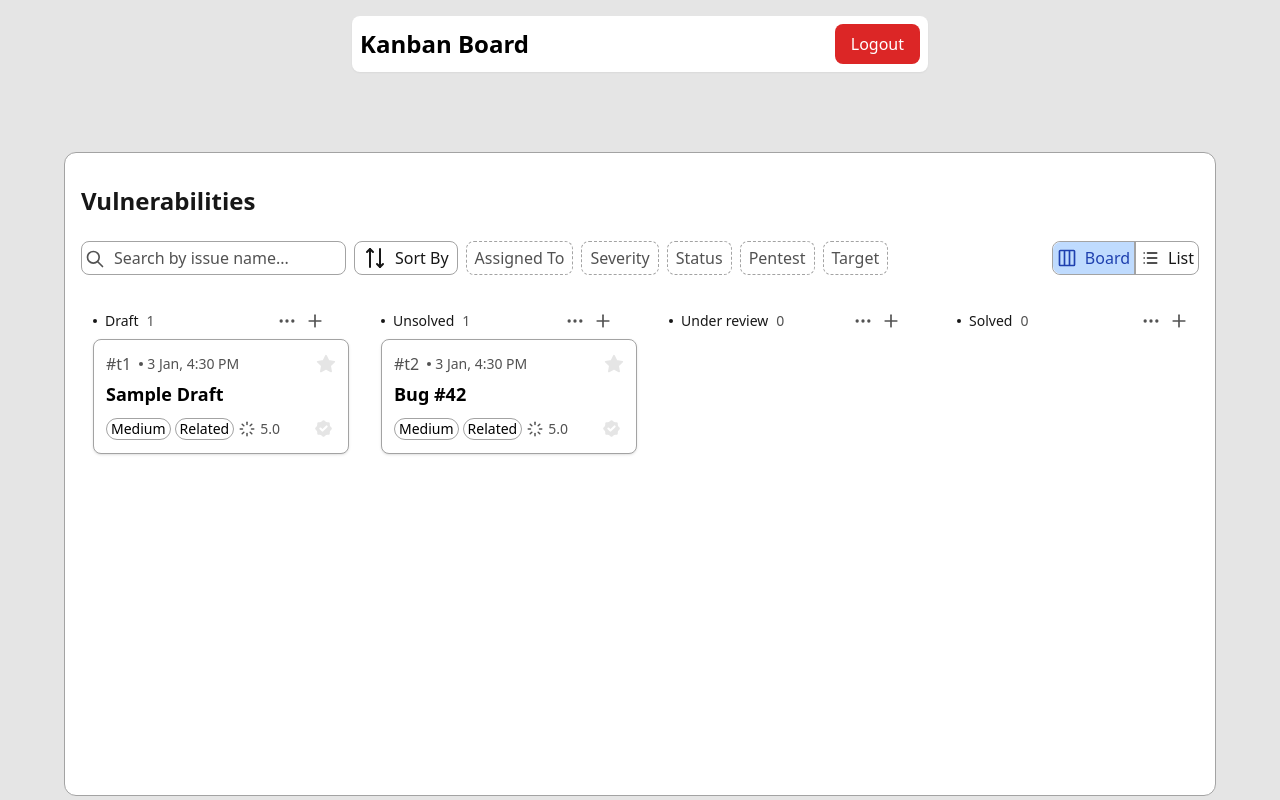
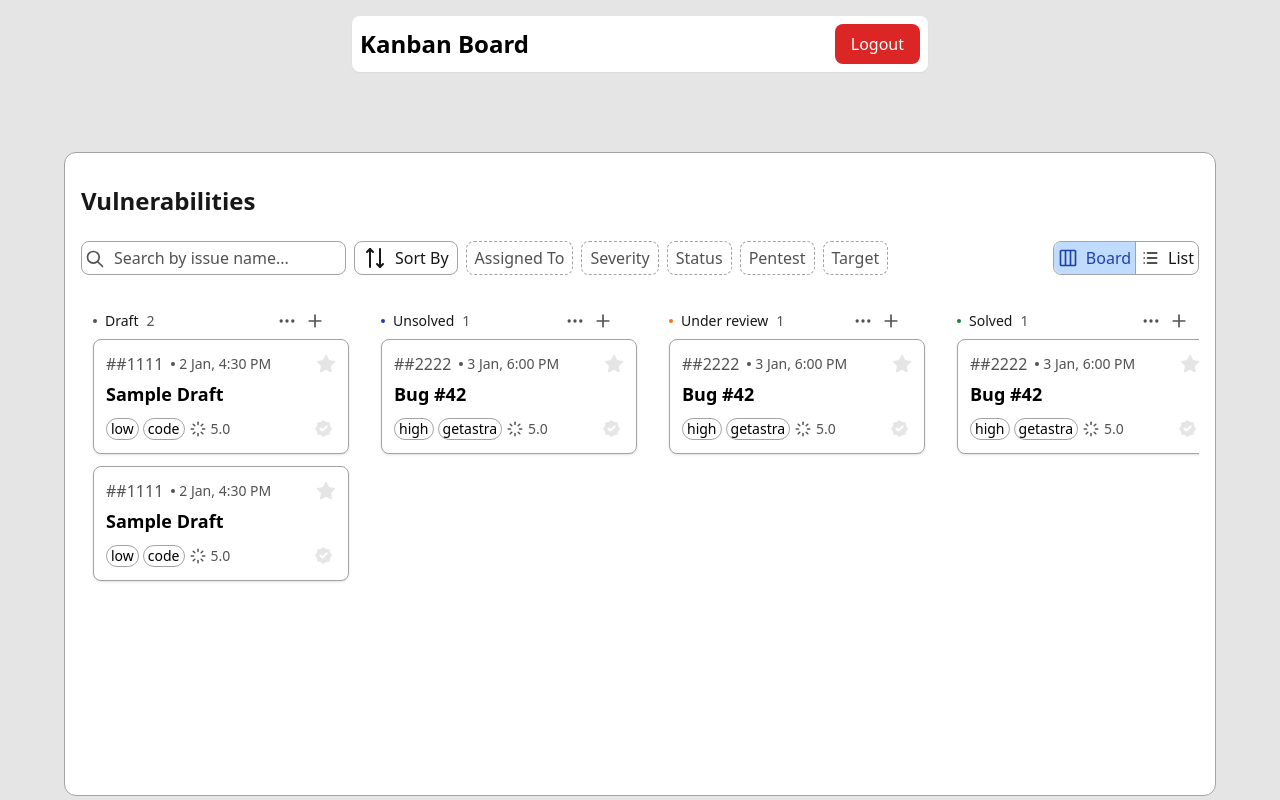
Before and after one commit to harshgolyan/kraftbase-assignment, a Next.js app: page /board in a window 1280 px wide. Built offline with nearby package versions, Linux system fonts and the light colour scheme; sample sign-in values are in the browser's storage.

Commit message:
tasks synced with store

```diff
--- a/app/globals.css
+++ b/app/globals.css
@@ -10,11 +10,12 @@
   --color-red: #dc2626;
   --color-blue: #1e40af;
   --color-blue-accent: #bfdbfe;
-  --color-orange: #bfdbfe;
+  --color-orange: #f97316;
   --color-yellow: #eab308;
   --color-yellow-accent: #fef08a;
   --color-purple: #6b21a8;
   --color-purple-accent: #e9d5ff;
+  --color-green: #15803d;
 }
 
 .no-scrollbar::-webkit-scrollbar {
--- a/components/cards.tsx
+++ b/components/cards.tsx
@@ -2,8 +2,9 @@
 
 import { useDraggable } from "@dnd-kit/core";
 import { IconStar, IconRosetteDiscountCheck, IconLoader } from "@tabler/icons-react";
+import { Task } from "@/types/category";
 
-export default function Cards({ tasks }: { tasks: { id: string; title: string }[] }) {
+export default function Cards({ tasks }:{tasks: Task[]}) {
   return (
     <div className="space-y-3">
       {tasks.map((task) => (
@@ -13,7 +14,7 @@ export default function Cards({ tasks }: { tasks: { id: string; title: string }[
   );
 }
 
-function TaskCard({ task }: { task: { id: string; title: string } }) {
+function TaskCard({ task }: { task: Task }) {
   const { attributes, listeners, setNodeRef, transform } = useDraggable({
     id: task.id,
   });
@@ -30,26 +31,21 @@ function TaskCard({ task }: { task: { id: string; title: string } }) {
       {...attributes}
       className="w-[16rem] border border-border rounded-lg p-3 bg-white shadow cursor-grab active:cursor-grabbing"
     >
-      {/* Top row: ID + timestamp + star */}
       <div className="flex items-center justify-between">
         <div className="flex items-center gap-2 text-subheading">
           <div className="font-medium">#{task.id}</div>
           <div className="text-sm flex items-center gap-1">
             <div className="h-1 w-1 rounded-full bg-subheading" />
-            3 Jan, 4:30 PM
+            {task.date}
           </div>
         </div>
         <IconStar size={20} className="fill-secondary text-secondary" />
       </div>
-
-      {/* Title */}
-      <div className="font-semibold text-lg mt-1">{task.title}</div>
-
-      {/* Bottom row: tags + score + check */}
+      <div className="font-semibold text-lg mt-1">{task.name}</div>
       <div className="flex items-center justify-between mt-2">
         <div className="flex items-center gap-1 text-sm flex-wrap">
-          <div className="border px-1 border-border rounded-full font-medium">Medium</div>
-          <div className="border px-1 border-border rounded-full font-medium">Related</div>
+          <div className="border px-1 border-border rounded-full font-medium">{task.difficulty}</div>
+          <div className="border px-1 border-border rounded-full font-medium">{task.tag}</div>
           <div className="flex items-center gap-1 text-subheading font-medium">
             <IconLoader size={18} />
             5.0
--- a/components/task-categories.tsx
+++ b/components/task-categories.tsx
@@ -3,12 +3,9 @@
 import { useDroppable } from "@dnd-kit/core";
 import { IconDots, IconPlus } from "@tabler/icons-react";
 import Cards from "./cards";
+import { Category } from "@/types/category";
 
-export default function TaskCategories({
-  categories,
-}: {
-  categories: { id: string; name: string; tasks: { id: string; title: string }[] }[];
-}) {
+export default function TaskCategories({ categories }: { categories: Category[] }) {
     return (
         <div className="flex items-start gap-8 mb-4">
             {categories.map((category) => (
@@ -18,11 +15,7 @@ export default function TaskCategories({
     );
 }
 
-function CategoryColumn({
-  category,
-}: {
-  category: { id: string; name: string; tasks: { id: string; title: string }[] };
-}) {
+function CategoryColumn({ category }: { category: Category }) {
     const { setNodeRef } = useDroppable({ id: category.id });
 
     return (
@@ -32,9 +25,13 @@ function CategoryColumn({
         >
             <div className="flex items-center justify-between mb-2">
                 <div className="flex items-center gap-2 text-sm">
-          <div className="size-1 bg-primary rounded-full"></div>
-          <div className="font-medium text-primary">{category.name}</div>
-          <div className="font-medium text-subheading">{category.tasks.length}</div>
+                    <div className={`h-1 w-1 ${category.color} rounded-full`} />
+                    <div className="font-medium text-primary">
+                        {category.name}
+                    </div>
+                    <div className="font-medium text-subheading">
+                        {category.tasks.length}
+                    </div>
                 </div>
                 <div className="flex items-center gap-2 text-subheading">
                     <IconDots size={20} />
--- a/components/tasks.tsx
+++ b/components/tasks.tsx
@@ -1,46 +1,30 @@
 "use client";
 
 import { DndContext, DragEndEvent } from "@dnd-kit/core";
-import { useState } from "react";
 import TaskCategories from "./task-categories";
-
-const initialCategories = [
-  { id: "draft", name: "Draft", tasks: [{ id: "t1", title: "Sample Draft" }] },
-  { id: "unsolved", name: "Unsolved", tasks: [{ id: "t2", title: "Bug #42" }] },
-  { id: "review", name: "Under review", tasks: [] },
-  { id: "solved", name: "Solved", tasks: [] },
-  { id: "attention", name: "Need Attention", tasks: [] },
-];
+import { useSelector, useDispatch } from "react-redux";
+import type { RootState } from "@/store/store";
+import { moveTask } from "@/store/slices/categorySlice";
 
 export default function Tasks() {
-  const [categories, setCategories] = useState(initialCategories);
+  const categories = useSelector((state: RootState) => state.tasks);
+  const dispatch = useDispatch();
 
   const handleDragEnd = (e: DragEndEvent) => {
     const { active, over } = e;
-
     if (!over) return;
 
-    const fromCategories = categories.find((c) =>
+    const fromCat = categories.find((c) =>
       c.tasks.some((t) => t.id === active.id)
     );
-    const toCategories = categories.find((c) => c.id === over.id);
+    const toCat = categories.find((c) => c.id === over.id);
 
-    console.log("from ->", fromCategories, "to ->", toCategories);
-
-
-    if (!fromCategories || !toCategories) return;
-
-    if (fromCategories.id !== toCategories.id) {
-      const task = fromCategories.tasks.find((t) => t.id === active.id)!;
-      setCategories((prev) =>
-        prev.map((cat) => {
-          if (cat.id === fromCategories.id) {
-            return { ...cat, tasks: cat.tasks.filter((t) => t.id !== task.id) };
-          }
-          if (cat.id === toCategories.id) {
-            return { ...cat, tasks: [...cat.tasks, task] };
-          }
-          return cat;
+    if (fromCat && toCat && fromCat.id !== toCat.id) {
+      dispatch(
+        moveTask({
+          taskId: active.id as string,
+          fromCategoryId: fromCat.id,
+          toCategoryId: toCat.id,
         })
       );
     }
--- a/components/view.tsx
+++ b/components/view.tsx
@@ -8,7 +8,7 @@ export default function Views () {
     const [view, setView] = useState("board");
     return (
         <>
-            <div className="flex items-center text-subheading border font-medium border-border rounded-lg divide-x-2 divide-border">
+            <div className="flex items-center text-subheading border font-medium border-border rounded-lg divide-x divide-border">
                 <div className={`flex items-center gap-2 py-1 px-1 rounded-l-lg cursor-pointer ${view === "board" ? "bg-blue-accent text-blue" : "text-primary"}`} onClick={() => setView("board")}>
                     <IconColumns3 size={20} />
                     Board
--- /dev/null
+++ b/lib/utils.ts
@@ -0,0 +1,87 @@
+import { Category } from "@/types/category";
+
+export const taskCategories: Category[] = [
+    {
+        id: "draft",
+        name: "Draft",
+        color: "bg-subheading",
+        tasks: [
+            {
+                id: "#1111",
+                date: "2 Jan, 4:30 PM",
+                name: "Sample Draft",
+                difficulty: "low",
+                tag: "code",
+                assignedTo: "Harsh",
+            },
+            {
+                id: "#1111",
+                date: "2 Jan, 4:30 PM",
+                name: "Sample Draft",
+                difficulty: "low",
+                tag: "code",
+                assignedTo: "Harsh",
+            },
+        ],
+    },
+    {
+        id: "unsolved",
+        name: "Unsolved",
+        color: "bg-blue",
+        tasks: [
+            {
+                id: "#2222",
+                date: "3 Jan, 6:00 PM",
+                name: "Bug #42",
+                difficulty: "high",
+                tag: "getastra",
+                assignedTo: "Alice",
+            },
+        ],
+    },
+    {
+        id: "review",
+        name: "Under review",
+        color: "bg-orange",
+        tasks: [
+            {
+                id: "#2222",
+                date: "3 Jan, 6:00 PM",
+                name: "Bug #42",
+                difficulty: "high",
+                tag: "getastra",
+                assignedTo: "Alice",
+            },
+        ],
+    },
+    {
+        id: "solved",
+        name: "Solved",
+        color: "bg-green",
+        tasks: [
+            {
+                id: "#2222",
+                date: "3 Jan, 6:00 PM",
+                name: "Bug #42",
+                difficulty: "high",
+                tag: "getastra",
+                assignedTo: "Alice",
+            },
+        ],
+    },
+    {
+        id: "attention",
+        name: "Need Attention",
+        color: "bg-red",
+        tasks: [
+            {
+                id: "#2222",
+                date: "3 Jan, 6:00 PM",
+                name: "Bug #42",
+                difficulty: "high",
+                tag: "getastra",
+                assignedTo: "Alice",
+            },
+        ],
+    },
+];
--- /dev/null
+++ b/store/slices/categorySlice.ts
@@ -0,0 +1,56 @@
+
+import { createSlice, PayloadAction } from "@reduxjs/toolkit";
+import { Category, Task } from "@/types/category";
+import { taskCategories } from "@/lib/utils";
+
+const initialState: Category[] = taskCategories;
+
+interface MoveTaskPayload {
+  taskId: string;
+  fromCategoryId: string;
+  toCategoryId: string;
+}
+
+const categoriesSlice = createSlice({
+  name: "categories",
+  initialState,
+  reducers: {
+    addTask: (state, action: PayloadAction<{ categoryId: string; task: Task }>) => {
+      const { categoryId, task } = action.payload;
+      const category = state.find(c => c.id === categoryId);
+      if (category) category.tasks.push(task);
+    },
+    updateTask: (state, action: PayloadAction<{ categoryId: string; task: Task }>) => {
+      const { categoryId, task } = action.payload;
+      const category = state.find(c => c.id === categoryId);
+      if (category) {
+        const index = category.tasks.findIndex(t => t.id === task.id);
+        if (index !== -1) category.tasks[index] = task;
+      }
+    },
+    moveTask: (state, action: PayloadAction<MoveTaskPayload>) => {
+      const { taskId, fromCategoryId, toCategoryId } = action.payload;
+      if (fromCategoryId === toCategoryId) return;
+
+      const fromCat = state.find((c) => c.id === fromCategoryId);
+      const toCat = state.find((c) => c.id === toCategoryId);
+      if (!fromCat || !toCat) return;
+
+      const task = fromCat.tasks.find((t) => t.id === taskId);
+      if (!task) return;
+
+      fromCat.tasks = fromCat.tasks.filter((t) => t.id !== taskId);
+      toCat.tasks.push(task);
+    },
+    deleteTask: (state, action: PayloadAction<{ categoryId: string; taskId: string }>) => {
+      const { categoryId, taskId } = action.payload;
+      const category = state.find(c => c.id === categoryId);
+      if (category) {
+        category.tasks = category.tasks.filter(t => t.id !== taskId);
+      }
+    }
+  }
+});
+
+export const { addTask, updateTask, deleteTask, moveTask } = categoriesSlice.actions;
+export default categoriesSlice.reducer;
--- a/store/store.ts
+++ b/store/store.ts
@@ -1,9 +1,11 @@
 import { configureStore } from "@reduxjs/toolkit";
-import authReducer from "./slices/authSlice"
+import authReducer from "./slices/authSlice";
+import categoriesReducer from "./slices/categorySlice";
 
 export const store = configureStore({
   reducer: {
     auth: authReducer,
+    tasks: categoriesReducer,
   },
 });
 
--- /dev/null
+++ b/types/category.ts
@@ -0,0 +1,17 @@
+
+
+export interface Task {
+  id: string;
+  date: string;
+  name: string;
+  difficulty: "low" | "medium" | "high" | "critical";
+  tag: string;
+  assignedTo: string;
+}
+
+export interface Category {
+  id: string;
+  name: string;
+  color: string;
+  tasks: Task[];
+}
```
Lines whose indentation alone changed are shown as unchanged.
